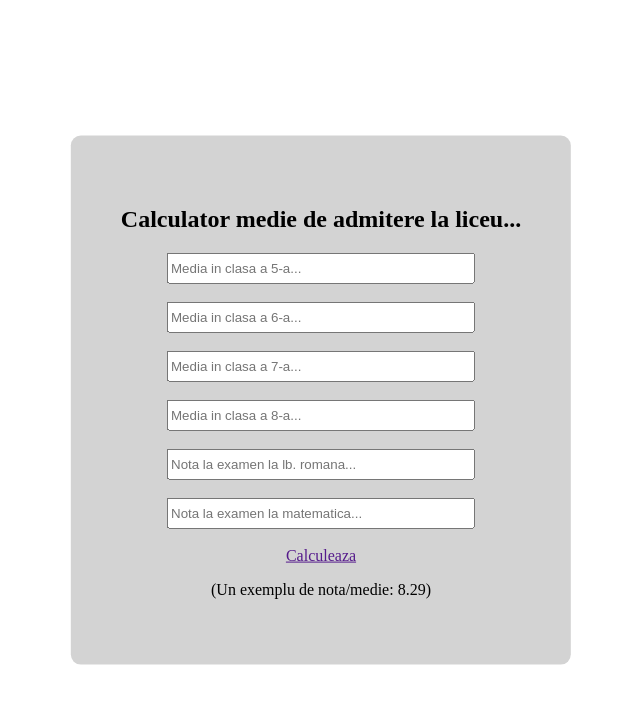
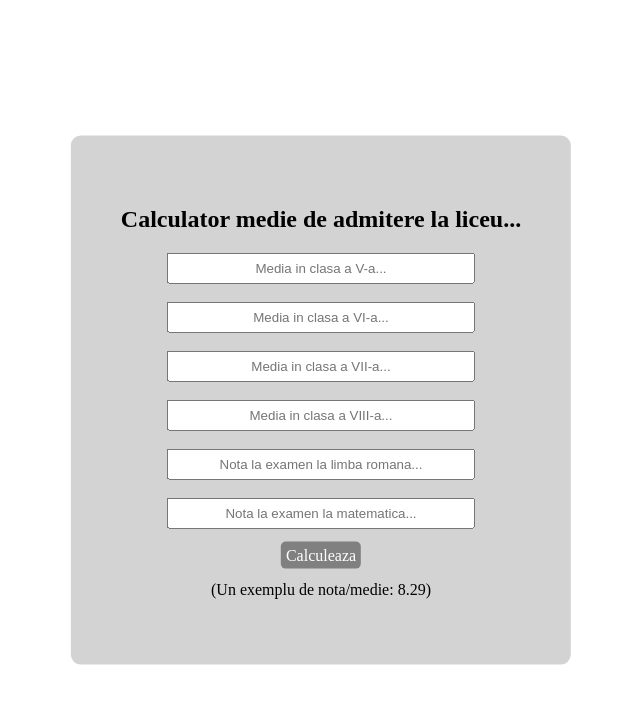
Before and after one commit to anonim-person/media-de-admitere, a plain HTML site: page index.html in a window 1280 px wide. Shown: the whole page, without its empty margins (319-959 px from the left). Drawn offline with Linux system fonts and the light colour scheme.

Commit message:
Add files via upload

```diff
--- a/index.html
+++ b/index.html
@@ -21,17 +21,30 @@
         input{
             width: 300px;
             height:25px;
+            text-align: center;
+            color:grey;
+        }
+        a{
+            text-decoration: none;
+            padding:5px;
+            background:grey;
+            color:white;
+            border-radius: 5px;
+            transition:.3s;
+        }
+        a:hover{
+            color:black;
         }
     </style>
 </head>
 <body>
     <div id="container">
     <h2>Calculator medie de admitere la liceu...</h2>
-    <input type="text" placeholder="Media in clasa a 5-a..." id="a"><br><br>
-    <input type="text" placeholder="Media in clasa a 6-a..." id="b"><br><br>
-    <input type="text" placeholder="Media in clasa a 7-a..." id="c"><br><br>
-    <input type="text" placeholder="Media in clasa a 8-a..." id="d"><br><br>
-    <input type="text" placeholder="Nota la examen la lb. romana..." id="e"><br><br>
+    <input type="text" placeholder="Media in clasa a V-a..." id="a"><br><br>
+    <input type="text" placeholder="Media in clasa a VI-a..." id="b"><br><br>
+    <input type="text" placeholder="Media in clasa a VII-a..." id="c"><br><br>
+    <input type="text" placeholder="Media in clasa a VIII-a..." id="d"><br><br>
+    <input type="text" placeholder="Nota la examen la limba romana..." id="e"><br><br>
     <input type="text" placeholder="Nota la examen la matematica..." id="f"><br><br>
     <a href="" type="button" value="Calculeaza" onclick="fun()">Calculeaza</a>
     <p>(Un exemplu de nota/medie: 8.29)</p>
```
